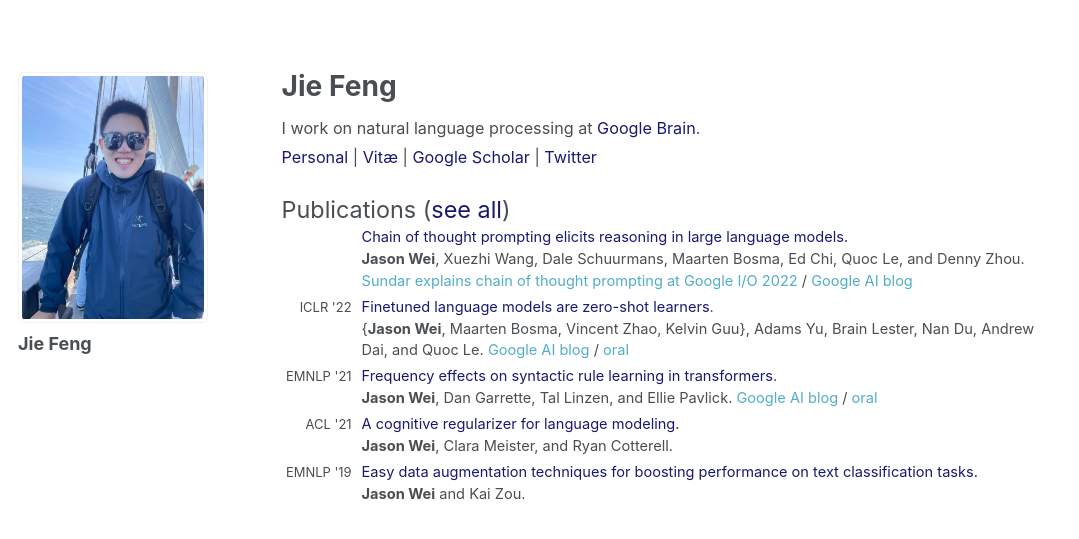
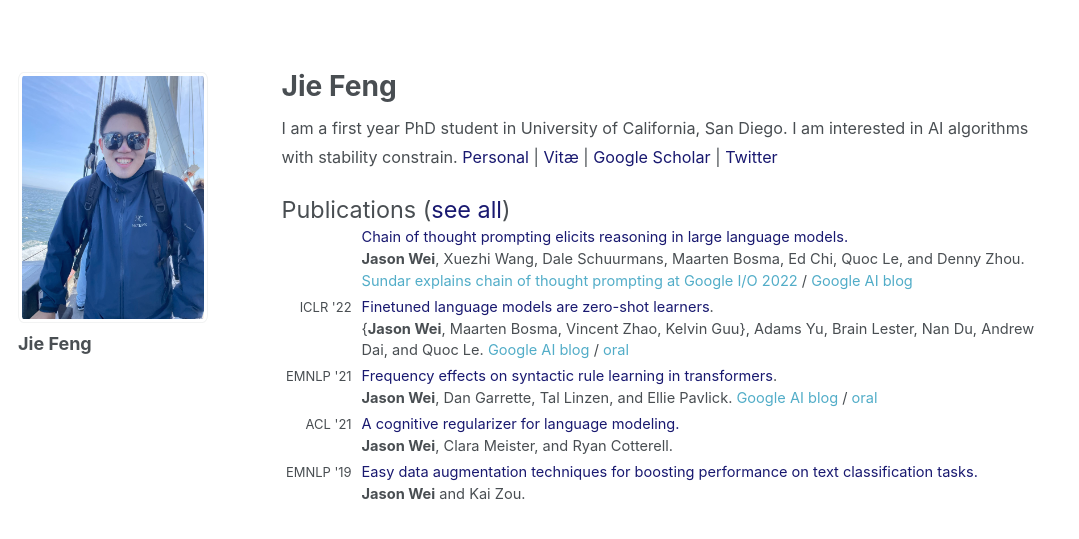
Before and after one commit to JieFeng-cse/JieFeng-cse.github.io, a Jekyll site: the page built from _pages/about.md, in a window 1280 px wide. Shown: the top 539 px of the page, without its empty margins (0-1079 px from the left). Built offline with Jekyll 4.4.1, drawn with Linux system fonts in a browser that asks for light colours.

Commit message:
Update about.md

```diff
--- a/_pages/about.md
+++ b/_pages/about.md
@@ -23,11 +23,11 @@ table, th, td {
 <body>
 
 <p style="margin-bottom: 1.2em; line-height: 1.8">
-I work on natural language processing at <a href="https://research.google/teams/brain/" style="color:#191970">Google Brain</a>.<br>
-<a href="https://jasonwei20.github.io/personal/" style="color:#191970" target="_blank">Personal</a>
-| <a href="https://jasonwei20.github.io/files/current-jason-wei-cv.pdf" style="color:#191970" target="_blank">Vitæ</a>
-| <a href="https://scholar.google.com/citations?user=wA5TK_0AAAAJ&hl=en" style="color:#191970" target="_blank">Google Scholar</a>
-| <a href="https://twitter.com/_jasonwei" style="color:#191970" target="_blank">Twitter</a>
+I am a first year PhD student in University of California, San Diego. I am interested in AI algorithms with stability constrain.
+<a href="https://jiefeng-cse.github.io/personal/" style="color:#191970" target="_blank">Personal</a>
+| <a href="https://jiefeng-cse.github.io/files/current-jason-wei-cv.pdf" style="color:#191970" target="_blank">Vitæ</a>
+| <a href="https://scholar.google.com/citations?user=izXkblIAAAAJ&hl=en" style="color:#191970" target="_blank">Google Scholar</a>
+| <a href="https://twitter.com/jiefengcse" style="color:#191970" target="_blank">Twitter</a>
 </p>
 
 <span style="font-size:1.3em">Publications (<a href="https://jasonwei20.github.io/papers/" style="color:#191970">see all</a>)</span>
```
